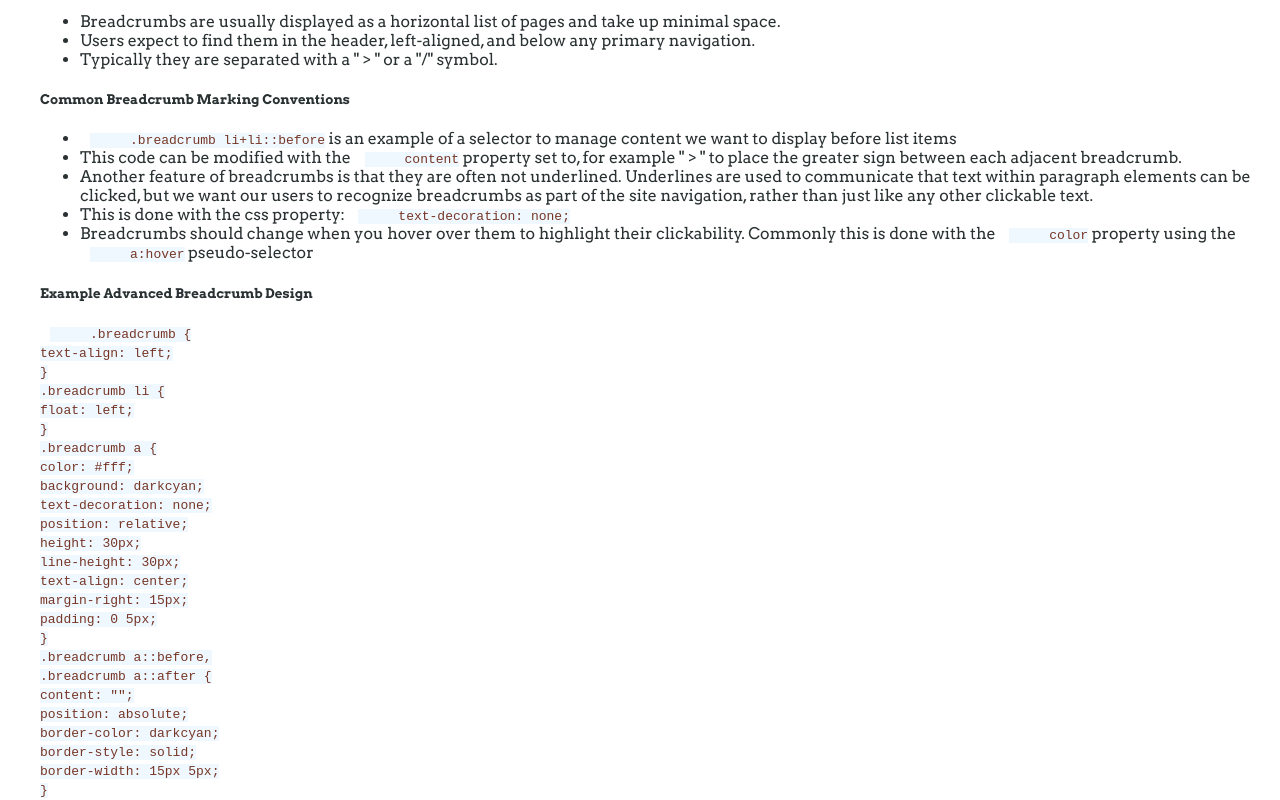
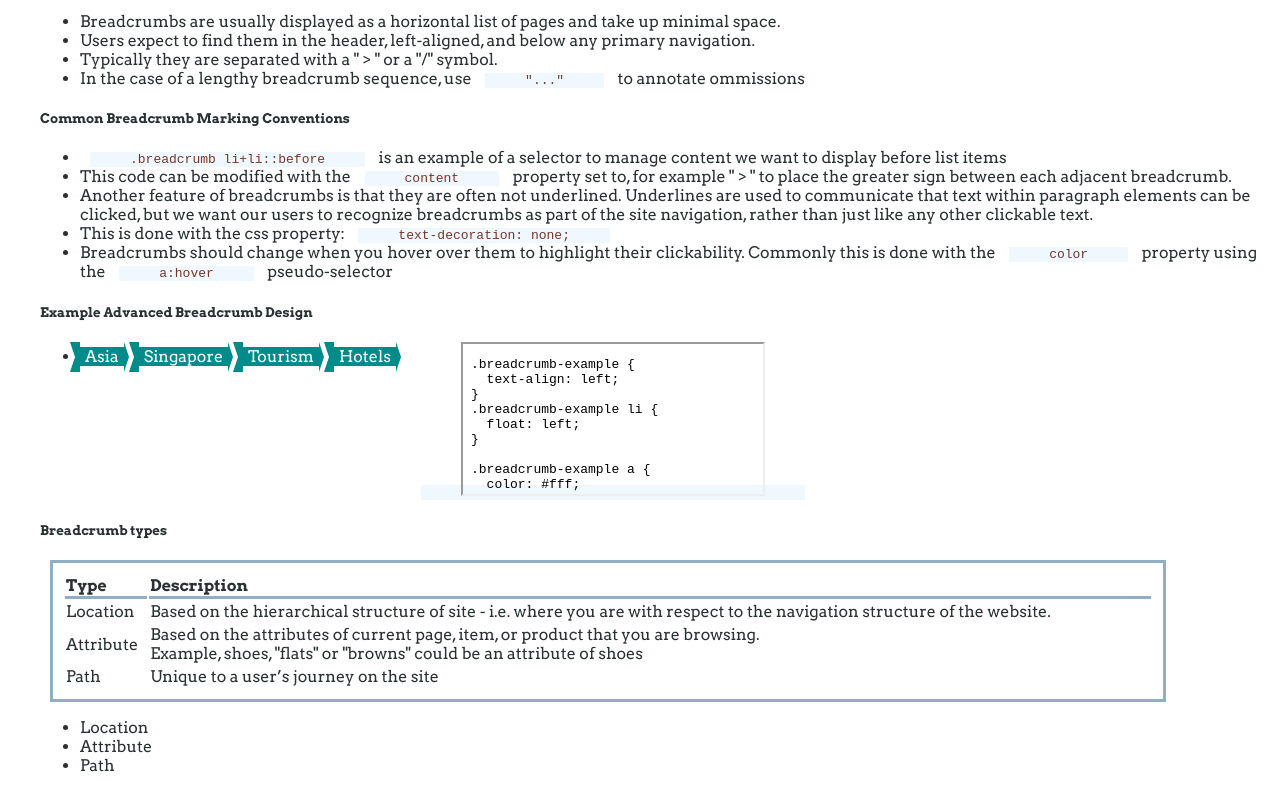
Before and after one commit to zdooge12/Personal-learning, a plain HTML site: page css.html in a window 1280 px wide. Shown: the part 520-1320 px from the top of the page. Drawn offline with Linux system fonts and the light colour scheme.

Commit message:
breadcrumbs updates

```diff
--- a/css.html
+++ b/css.html
@@ -57,6 +57,7 @@
 					<li>Breadcrumbs are usually displayed as a horizontal list of pages and take up minimal space. </li>
 					<li>Users expect to find them in the header, left-aligned, and below any primary navigation. </li>
 					<li>Typically they are separated with a &quot; &gt; &quot; or a &quot;/&quot; symbol.</li>
+					<li>In the case of a lengthy breadcrumb sequence, use <code>"..."</code> to annotate ommissions</li>
 				</ul>
 			</div>
 
@@ -76,14 +77,15 @@
 
 				<h5>Example Advanced Breadcrumb Design</h5>
 <!-- This part is to show an example breadbrumb design -->
-				<!-- <ul class="breadcrumb-example">
+				<ul class="breadcrumb-example">
 			  		<li><a href="">Asia</a></li>
 			  		<li><a href="">Singapore</a></li>
 			  		<li><a href="">Tourism</a></li>
 			  		<li><a href="">Hotels</a></li>
-				</ul> -->
-				<p>
-				<code class="code-block">
+				</ul>
+<!-- iFrame showing the CSS code for breadcrumbs -->
+				<code><iframe class="code-block" src="resources/breadcrumb.css" title="Advanced Breadcrumb CSS Design"></iframe></code>
+				<!-- <code class="code-block">
 					.breadcrumb {</br>
 				  	text-align: left;</br>
 					}</br>
@@ -134,8 +136,36 @@
 					.breadcrumb a:hover::after {</br>
 				  	border-left-color: blue;</br>
 					}</br>
-				</code>
-				</p>
+				</code> -->
+			</div>
+			<div class="sub-topic" id="breadcrumb-types">
+
+				<h5>Breadcrumb types</h5>
+				<table>
+					<thead>
+						<td>Type</td>
+						<td>Description</td>
+					</thead>
+					<tr>
+						<td>Location</td>
+						<td>Based on the hierarchical structure of site - i.e. where you are with respect to the navigation structure of the website. </td>
+					</tr>
+					<tr>
+						<td>Attribute</td>
+						<td>Based on the attributes of current page, item, or product that you are browsing.</br>
+						Example, shoes, "flats" or "browns" could be an attribute of shoes</td>
+					</tr>
+					<tr>
+						<td>Path</td>
+						<td>Unique to a user’s journey on the site</td>
+					</tr>
+				</table>
+				<ul>
+					<li>Location</li>
+					<li>Attribute</li>
+					<li>Path</li>
+
+				</ul>
 			</div>
 		</div>
 
--- a/resources/styles.css
+++ b/resources/styles.css
@@ -186,11 +186,15 @@ code{
 	color: #763626;
 	font-weight: 500;
 	padding-left: 40px;
+	padding-right: 40px;
 	margin-left: 10px;
+	margin-right: 10px;
+
 }
 
 .code-block{
 	font-weight: 200;
+
 }
 
 /* h3{
```
